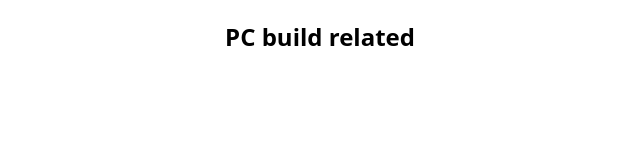
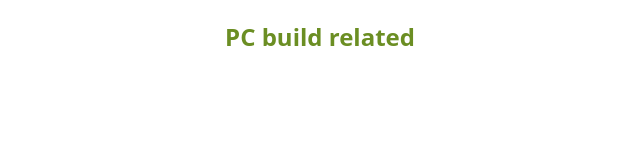
Before and after one commit to Abir0D/PC-build-related, a plain HTML site: page index.html in a window 1280 px wide. Shown: the whole page, without its empty margins (320-960 px from the left). Drawn offline with Linux system fonts and the light colour scheme.

Commit message:
color added commit

```diff
--- a/index.html
+++ b/index.html
@@ -7,7 +7,7 @@
 </head>
 <body>
     <div>
-        <h2 style="text-align: center; font-family: system-ui, -apple-system, BlinkMacSystemFont, 'Segoe UI', Roboto, Oxygen, Ubuntu, Cantarell, 'Open Sans', 'Helvetica Neue', sans-serif;"> <span class="PC">PC build related</span></h2>
+        <h2 style="text-align: center; font-family: system-ui, -apple-system, BlinkMacSystemFont, 'Segoe UI', Roboto, Oxygen, Ubuntu, Cantarell, 'Open Sans', 'Helvetica Neue', sans-serif; color: olivedrab;">PC build related</h2>
 
     </div>
 </body>
--- a/styles/blog.css
+++ /dev/null
@@ -1,3 +0,0 @@
-.PC{
-    color: maroon;
-}
```
